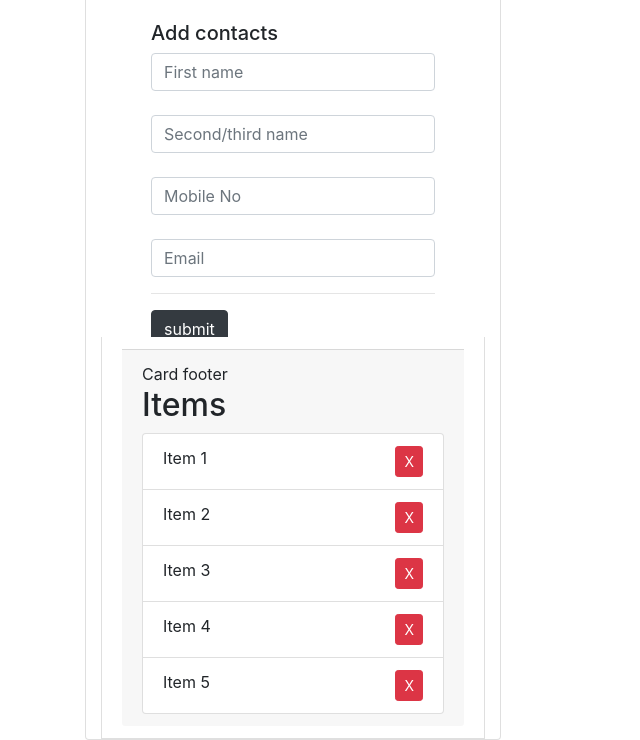
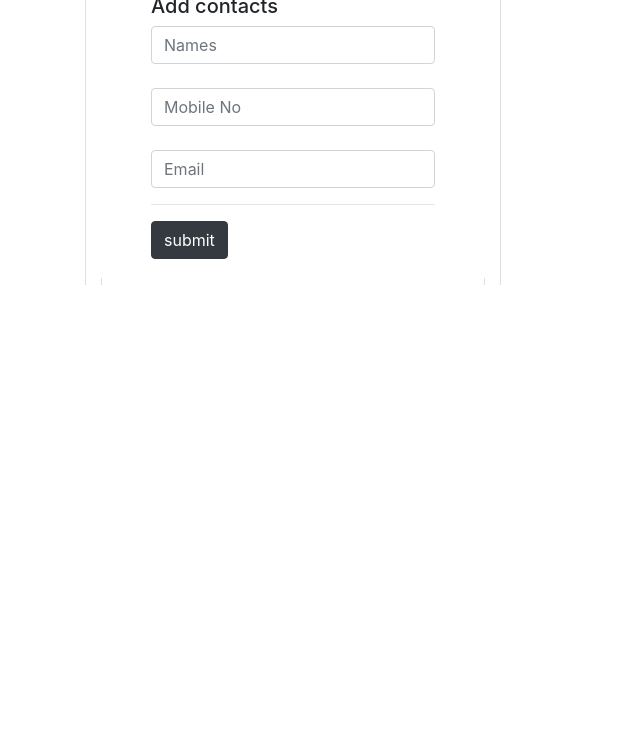
Before and after one commit to AhizeUdo/Phone-UI-with-Bootstrap, a plain HTML site: page index.html in a window 1280 px wide. Shown: the part 563-1303 px from the top of the page, without its empty margins (0-640 px from the left). After the commit the page ends 920 px from the top, so only its background shows below. Drawn offline with nearby package versions, Linux system fonts and the light colour scheme.

Commit message:
Stage Three Commit

```diff
--- a/dom.js
+++ b/dom.js
@@ -10,7 +10,6 @@ function addItem(e){
 
     // Get the input value
     var newItem = document.getElementById('item').value;
-    var scnItem = document.getElementById('scnItem').value
     var thrdItem = document.getElementById('thrdItem').value
     var furdItem = document.getElementById('furdItem').value
     // Create new li element
@@ -22,7 +21,6 @@ function addItem(e){
     // Add text node with input
     // li.appendChild(document.createTextNode('Names: ' + newItem  + '   Mobile Number: ' + scnItem + '    Email Address: ' + thrdItem + ''));
     li.appendChild(document.createTextNode('   First name: '  + newItem));
-    li.appendChild(document.createTextNode('   Second name: ' + scnItem));
     li.appendChild(document.createTextNode('   Mobile No: ' + thrdItem));
     li.appendChild(document.createTextNode('   Email address: ' + furdItem));
 
--- a/index.html
+++ b/index.html
@@ -9,9 +9,9 @@
 </head>
 <body>
     <br><br>
-    <div class="container">
+    <div class="container overflow-hidden">
         <div class="row justify-content-center">
-            <div class="col-12 align-self-center" style="height: 50rem;">
+            <div class="col-12 align-self-center overflow-auto" style="height: 50rem;">
                 <div class="card" style="width: 26rem;">
                   <ul class="list-group list-group-flush" >
                     <div class="container-fluid">
@@ -30,7 +30,7 @@
                         </div>
                       </li>
                       <li class="list-group-item" style="border: 0;">
-                        <div class="row" style="height: 5rem;">
+                        <div class="row" style="height: 3.3rem;">
                             <div class="col">
                                 <svg xmlns="http://www.w3.org/2000/svg"   width="2.6rem" height="4rem" fill="currentColor" class="bi bi-camera-video-fill" viewBox="0 0 17 10">
                                     <path fill-rule="evenodd" d="M0 5a2 2 0 0 1 2-2h7.5a2 2 0 0 1 1.983 1.738l3.11-1.382A1 1 0 0 1 16 4.269v7.462a1 1 0 0 1-1.406.913l-3.111-1.382A2 2 0 0 1 9.5 13H2a2 2 0 0 1-2-2V5z"/>
@@ -55,17 +55,14 @@
                         </div>
                       </li>
                       <li class="list-group-item" style="border: 0;">
-                        <div class="container-fluid" style="border: 12px; height: 19rem">
+                        <div class="container-fluid" style="border: 12px; height: 17rem">
                           <div class="row">
                             <div class="col">
                               <div class="col-12" id="main">
                                 <h5>Add contacts</h5>
                                 <form id="addForm" class="form mb-3">
                                   <input type="text" class="form-control mr-2"
-                                  id="item" placeholder="First name">
-                                  <br>
-                                  <input type="text" class="form-control mr-2"
-                                  id="scnItem" placeholder="Second/third name">
+                                  id="item" placeholder="Names">
                                   <br>
                                   <input type="text" class="form-control mr-2"
                                   id="thrdItem" placeholder="Mobile No">
@@ -80,39 +77,51 @@
                           </div>
                         </div>
                       </li>
-                      <li class="list-group-item">
-                        <div class="card-footer">
-                          Card footer
-                          <h2 class="title">Items</h2>
-                            <ul id="items" class="list-group">
-                              <li class="list-group-item">Item 1 <button
+                      <li class="list-group-item  overflow-hidden">
+                        <div class="card-footer overflow-auto" style="height: 12rem;">
+                          <p>
+                            <button class="btn btn-primary" type="button" data-toggle="collapse" data-target="#collapseExample" aria-expanded="false" aria-controls="collapseExample">
+                              Show/Hide Contacts
+                            </button>
+                          </p>
+                          <div class="collapse" id="collapseExample" style="border: 0;">
+                            <div class="card card-body " style="border: 0;">
+                              <div class="row">
+                                <div class="col">
+                                  <ul id="items" class="list-group" style="border: 0;">
+                                    <li class="list-group-item" style="border: 0;"><span>Contacts 1</span><button
                                         class="btn btn-danger btn-sm float-right
-                                 delete">X</button> </li>
-                              <li class="list-group-item">Item 2 <button
+                                        delete">X</button> </li><hr>
+                                    <li class="list-group-item" style="border: 0;"><span>Contacts 2</span> <button
                                         class="btn btn-danger btn-sm float-right
-                                 delete">X</button></li>
-                              <li class="list-group-item">Item 3 <button
+                                        delete">X</button></li><hr>
+                                    <li class="list-group-item" style="border: 0;"><span>Contacts 3</span> <button
                                         class="btn btn-danger btn-sm float-right
-                                 delete">X</button></li>
-                              <li class="list-group-item">Item 4 <button
+                                        delete">X</button></li><hr>
+                                    <li class="list-group-item" style="border: 0;"><span>Contacts 4</span><button
                                         class="btn btn-danger btn-sm float-right
-                                 delete">X</button></li>
-                              <li class="list-group-item">Item 5 <button
+                                        delete">X</button></li><hr>
+                                    <li class="list-group-item" style="border: 0;"><span>Contacts 5</span><button
                                         class="btn btn-danger btn-sm float-right
                                         delete">X</button></li>
                                  </ul>
                                 </div>
+                              </div>
+                            </div>
+                          </div>
+                        </div>
                       </li>
                     </div>
                   </ul>
-
                 </div>
             </div>
         </div>
     </div>
 
     <br><br><br>
-
+    <script src="https://code.jquery.com/jquery-3.3.1.slim.min.js" integrity="sha384-q8i/X+965DzO0rT7abK41JStQIAqVgRVzpbzo5smXKp4YfRvH+8abtTE1Pi6jizo" crossorigin="anonymous"></script>
+    <script src="https://cdn.jsdelivr.net/npm/popper.js@1.14.7/dist/umd/popper.min.js" integrity="sha384-UO2eT0CpHqdSJQ6hJty5KVphtPhzWj9WO1clHTMGa3JDZwrnQq4sF86dIHNDz0W1" crossorigin="anonymous"></script>
+    <script src="https://cdn.jsdelivr.net/npm/bootstrap@4.3.1/dist/js/bootstrap.min.js" integrity="sha384-JjSmVgyd0p3pXB1rRibZUAYoIIy6OrQ6VrjIEaFf/nJGzIxFDsf4x0xIM+B07jRM" crossorigin="anonymous"></script>
     <script src="dom.js"></script>
 
 </body>
```
Lines whose indentation alone changed are shown as unchanged.
